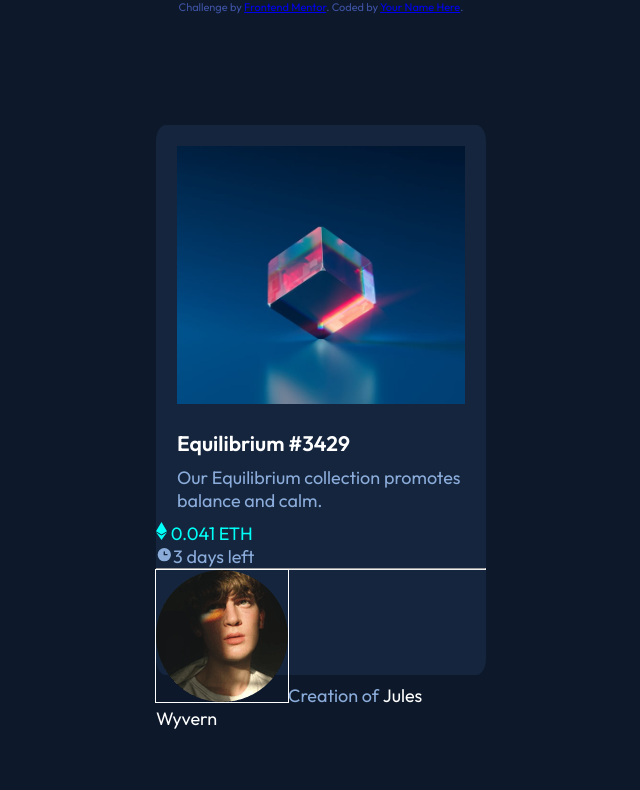
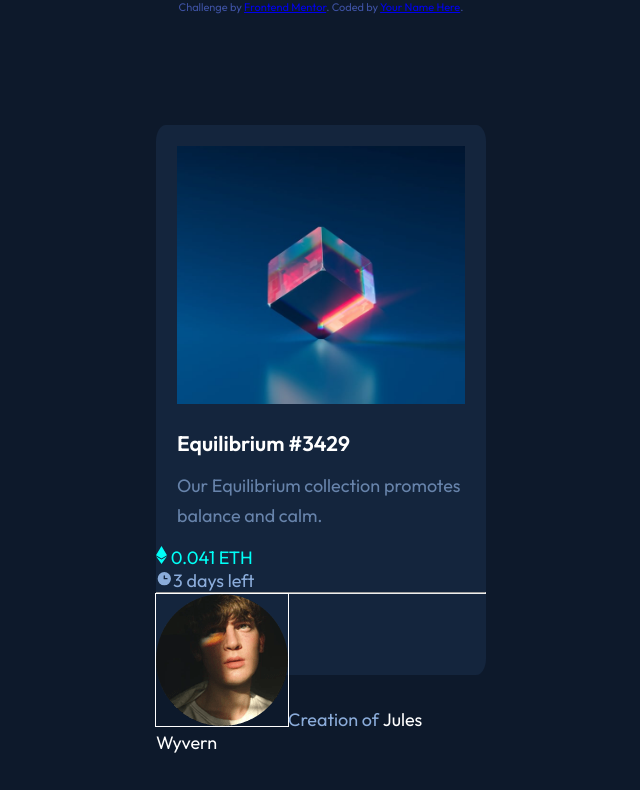
Before and after one commit to Juan122113/Projects, a plain HTML site: page Cards/nft-preview-card-component-main/index.html in a window 1280 px wide. Shown: the whole page, without its empty margins (319-959 px from the left). Drawn offline with Linux system fonts and the light colour scheme.

Commit message:
Update styles.css

```diff
--- a/Cards/nft-preview-card-component-main/styles.css
+++ b/Cards/nft-preview-card-component-main/styles.css
@@ -36,7 +36,9 @@ body{
 
 .paragraph{
     color: hsl(215, 51%, 70%);
-    padding: 10px 21px;
+    padding: 15px 21px;
+    line-height: 30px;
+    opacity: 0.7;
 }
 
 .value{
```
